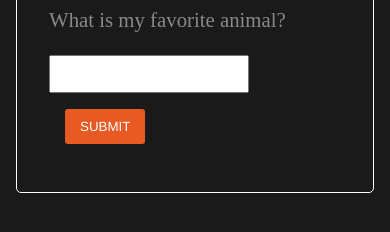
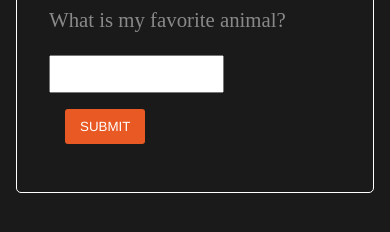
Before and after one commit to hollyBelly2021/date-with-me, a plain HTML site: page index.html in a window 390 px wide. Shown: the part 388-620 px from the top of the page. Drawn offline with Linux system fonts and the light colour scheme; a web font is replaced by a local one.

Commit message:
minor bug fixed again and again

```diff
--- a/style.css
+++ b/style.css
@@ -154,6 +154,10 @@ input[type="radio"] {
     /* text-align: center; */
   }
 
+  .input-box {
+    width: 60%;
+  }
+
   .info-section {
     width: 400px;
     max-width: 600px;
```
